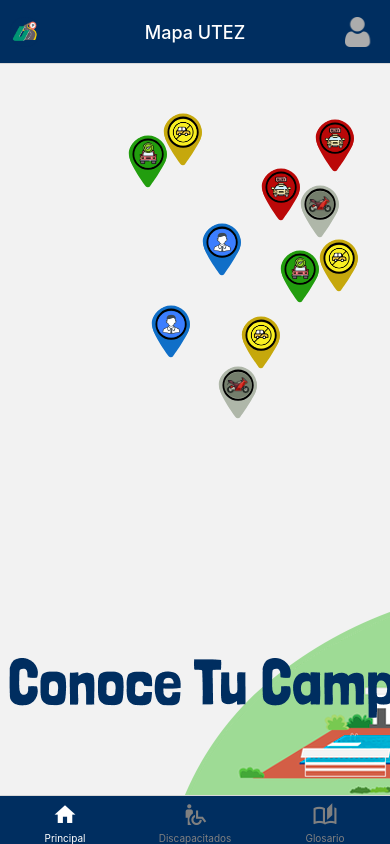
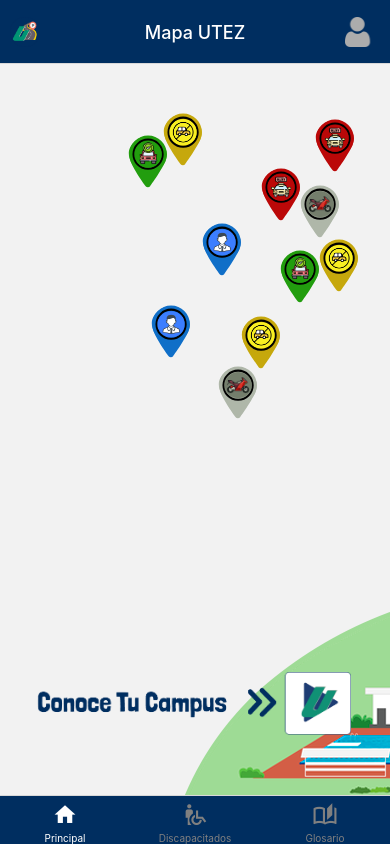
Before and after one commit to MaximilianoCarreraOropeza/ADIPA, a React Native app: screen /Principal in a window 390 px wide. Built offline with nearby package versions, Linux system fonts and the light colour scheme.

Commit message:
Ya se ve bien la parte de discapacitados

```diff
--- a/package.json
+++ b/package.json
@@ -14,7 +14,8 @@
     "@react-navigation/stack": "^6.3.21",
     "@rneui/base": "^4.0.0-rc.7",
     "@rneui/themed": "^4.0.0-rc.8",
-    "expo": "~50.0.11",
+    "axios": "^1.6.7",
+    "expo": "~50.0.13",
     "expo-status-bar": "~1.11.1",
     "react": "18.2.0",
     "react-native": "0.73.4",
--- a/src/modules/discapacitados/screens/Discapacitado.jsx
+++ b/src/modules/discapacitados/screens/Discapacitado.jsx
@@ -48,9 +48,9 @@ export default function Discapacitado(props) {
     <View style={styles.pin}>
     </View>
     <View style={styles.container3}>
-      <TouchableOpacity onPress={() => setModalVisible(true)} style={styles.conoce}>
-        <Image source={image1}/>
-      </TouchableOpacity>
+    <TouchableOpacity onPress={() => setModalVisible(true)} style={styles.conoces}>
+          <Image source={image1} style={styles.TouchableOpacity}/>
+        </TouchableOpacity>
 
       <Modal visible={isModalVisible}>
         <View style={{flex: 3, justifyContent: 'center', alignItems:'center'}}>
@@ -75,12 +75,16 @@ const styles = StyleSheet.create({
   },
   container3: {
     flex: 1,
-    right: 80,
+    justifyContent: "center",
+  },
+  TouchableOpacity: {
+    height: "50%",
+    width: "90%",
+    resizeMode: "contain"
   },
   conoces: {
-    height: 72,
-    width: "120%",
-    right: 20,
+    flex: 1,
+    justifyContent: "center"
   },
   mapa: {
     flex: 1,
--- a/src/modules/estacionamientos/screens/Principal.jsx
+++ b/src/modules/estacionamientos/screens/Principal.jsx
@@ -58,16 +58,15 @@ export default function Principal(props) {
         </BackgroundImage>
 
       </View>
-      <View style={styles.pin}>
-      </View>
+
       <View style={styles.container3}>
-        <TouchableOpacity onPress={() => setModalVisible(true)} style={styles.conoce}>
-          <Image source={image1}/>
+        <TouchableOpacity onPress={() => setModalVisible(true)} style={styles.conoces}>
+          <Image source={image1} style={styles.TouchableOpacity}/>
         </TouchableOpacity>
 
         <Modal visible={isModalVisible}>
           <View style={{flex: 3, justifyContent: 'center', alignItems:'center'}}>
-          <Image source={image3} style={styles.mapaModal}/>
+            <Image source={image3} style={styles.mapaModal}/>
           </View>
           <View style={{flex: 1, justifyContent: 'center', alignItems:'center'}}>
             <Button title="Cerrar" backgroundColor= "#002E60" color="#000000" onPress={() => setModalVisible(false)} style={styles.btnCerrar}/>
@@ -88,12 +87,16 @@ const styles = StyleSheet.create({
   },
   container3: {
     flex: 1,
-    right: 80,
+    justifyContent: "center",
+  },
+  TouchableOpacity: {
+    height: "50%",
+    width: "90%",
+    resizeMode: "contain"
   },
   conoces: {
-    height: 72,
-    width: "120%",
-    right: 20,
+    flex: 1,
+    justifyContent: "center"
   },
   mapa: {
     flex: 1,
```
Also changed, not shown: src/modules/config/dbConnection.js (added, +40 -0 lines), 1 other file (tests, documents, lock files or other folders).
